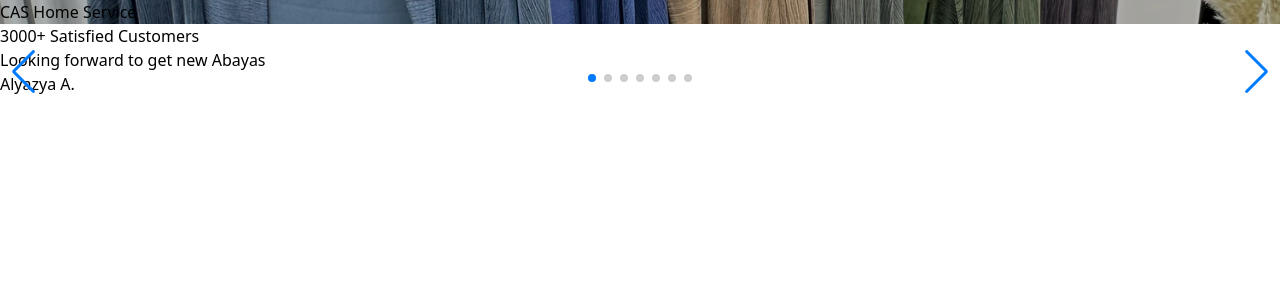
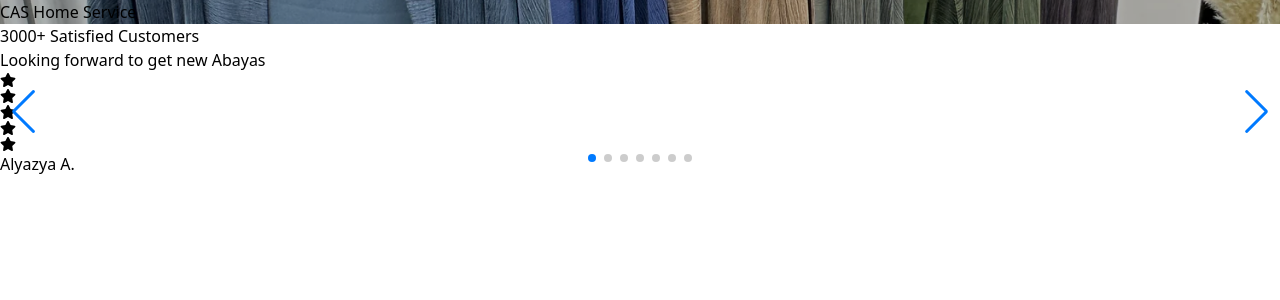
Before and after one commit to sohanwebdevctg/client-project-Ecommerce-crystal-abaya-studio-, a React (Vite) app: page / in a window 1280 px wide. Shown: the top 300 px of the page. Built offline with nearby package versions, Linux system fonts and the light colour scheme.

Commit message:
adding slider data from state

```diff
--- a/src/components/Home/CustomersReviews/CustomersReviews.jsx
+++ b/src/components/Home/CustomersReviews/CustomersReviews.jsx
@@ -1,4 +1,5 @@
 import { Swiper, SwiperSlide } from 'swiper/react';
+import { FaStar } from "react-icons/fa";
 
 // Import Swiper styles
 import 'swiper/css';
@@ -46,6 +47,13 @@ const CustomersReviews = () => {
             usersData.map((data) => <SwiperSlide key={data.id}>
               <div className='text-center mx-auto py-10'>
                 <p>{data.descriptions}</p>
+                <ul className='flex justify-center items-center my-4'>
+                  <li><FaStar className='mx-auto text-center lg:text-2xl'></FaStar></li>
+                  <li><FaStar className='mx-auto text-center lg:text-2xl'></FaStar></li>
+                  <li><FaStar className='mx-auto text-center lg:text-2xl'></FaStar></li>
+                  <li><FaStar className='mx-auto text-center lg:text-2xl'></FaStar></li>
+                  <li><FaStar className='mx-auto text-center lg:text-2xl'></FaStar></li>
+                </ul>
                 <h4>{data.name}</h4>
               </div>
             </SwiperSlide>
```
